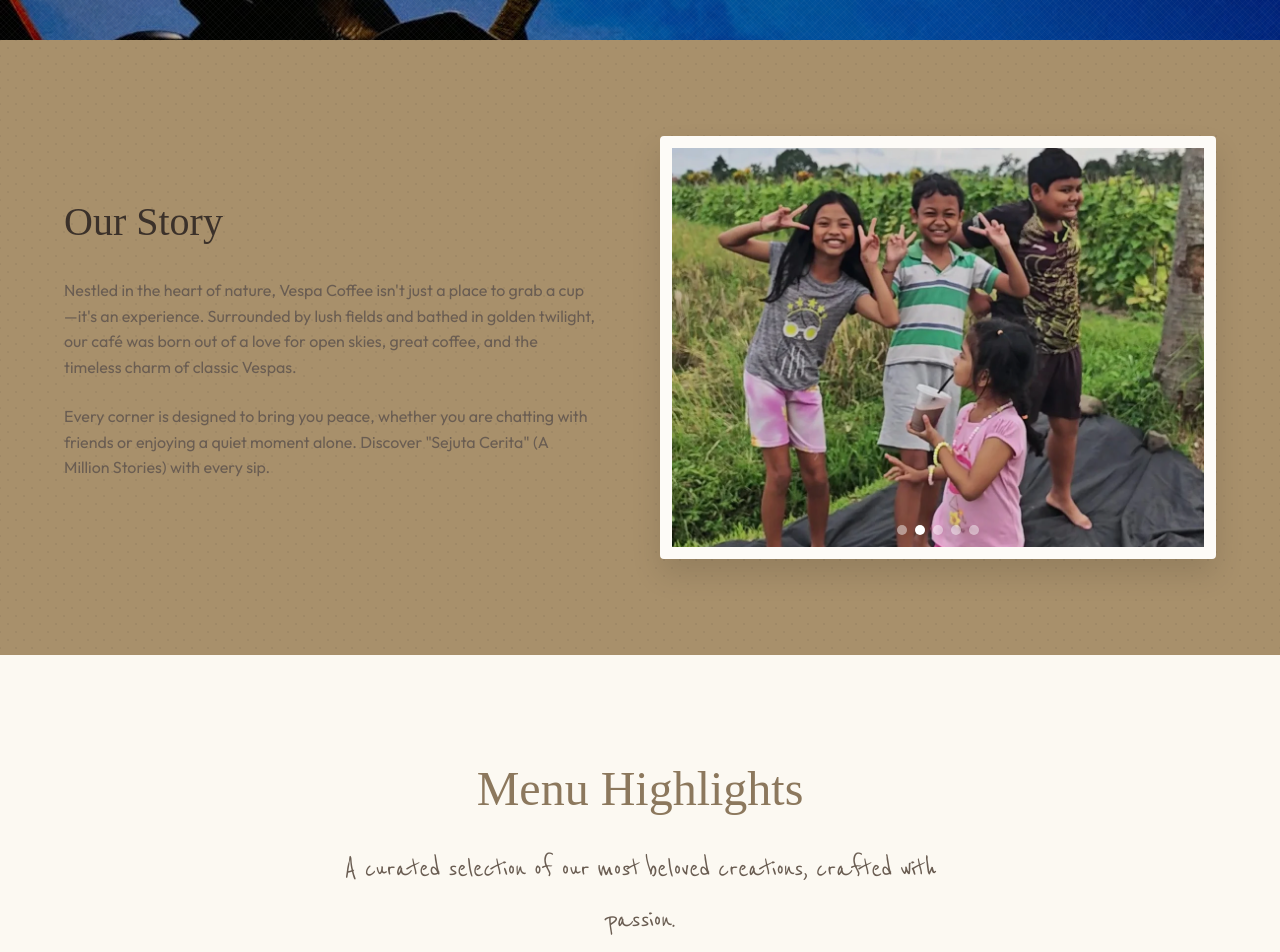
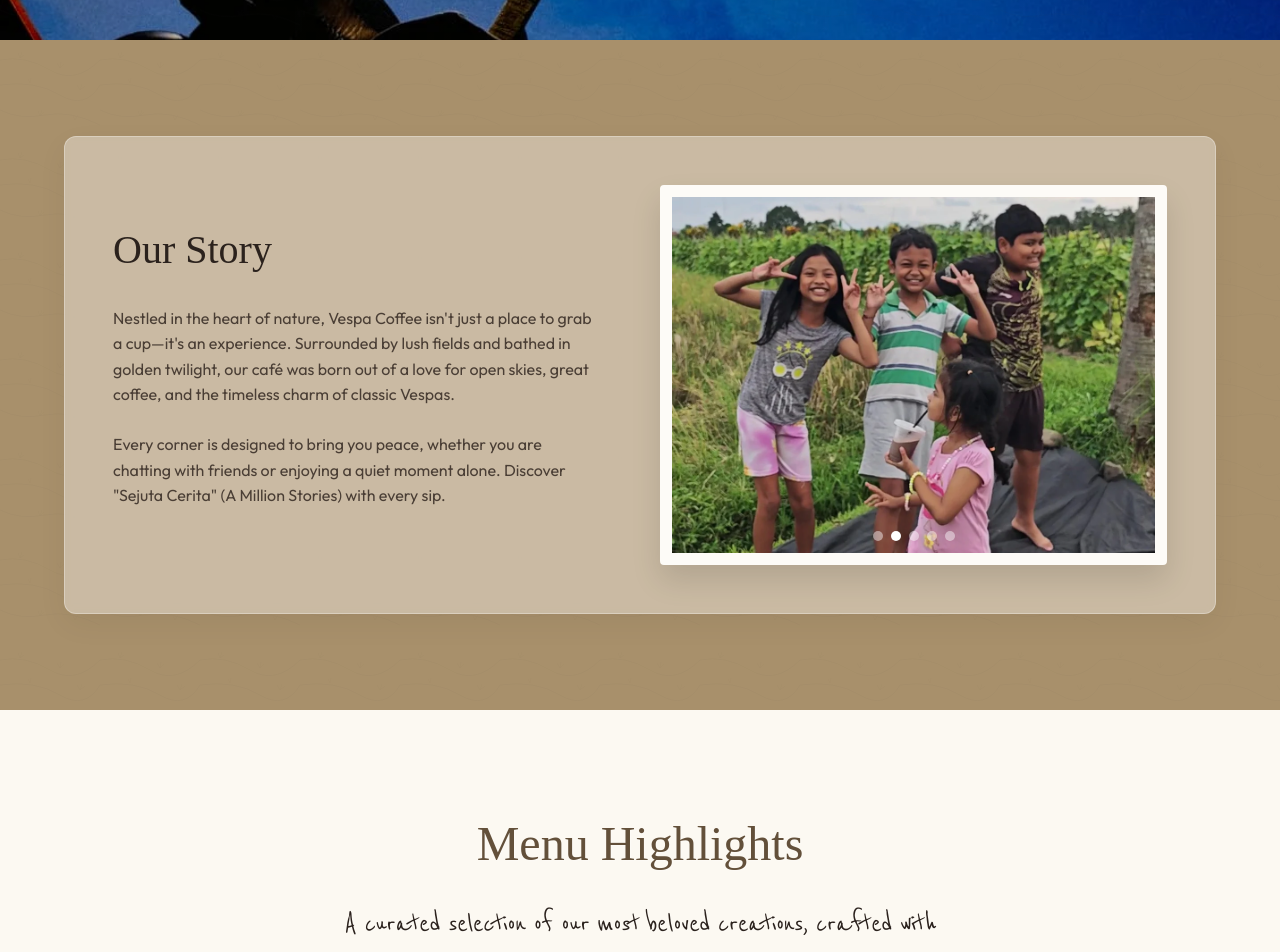
Before and after one commit to jowick-dem/ves-coff, a React (Vite) app: page / in a window 1280 px wide. Shown: the part 760-1712 px from the top of the page. Built offline with nearby package versions, Linux system fonts and the light colour scheme; a web font is replaced by a local one.

Commit message:
feat: add global styles, SVG pattern asset, and styling for About and Banner components

```diff
--- a/src/components/About/About.css
+++ b/src/components/About/About.css
@@ -1,15 +1,16 @@
-.about-container { display: flex; align-items: center; gap: 4rem; max-width: 1200px; margin: 0 auto; }
+.about-container { display: flex; align-items: center; gap: 4rem; max-width: 1200px; margin: 0 auto; background: rgba(253, 251, 247, 0.4); padding: 3rem; border-radius: 12px; box-shadow: 0 10px 30px rgba(0,0,0,0.05); border: 1px solid rgba(255,255,255,0.3); backdrop-filter: blur(4px); }
 .about-text { flex: 1; }
 .about-text h3 { font-size: 2.5rem; margin-bottom: 1.5rem; }
 .about-text p { margin-bottom: 1.5rem; color: var(--text-light); }
 .about-slideshow {
   flex: 1; position: relative; border-radius: 4px; overflow: hidden;
   border: 12px solid #fdfbf7;
+  aspect-ratio: 4/3;
   box-shadow: 0 15px 30px rgba(0,0,0,0.12); background: #1a140f; width: 100%;
 }
 .slide { display: none; }
 .slide.active { display: block; }
-.slide img { width: 100%; height: auto; display: block; aspect-ratio: 4/3; object-fit: cover; }
+.slide img { width: 100%; height: 100%; display: block; object-fit: cover; }
 .slide-dots { position: absolute; bottom: 12px; left: 50%; transform: translateX(-50%); display: flex; gap: 8px; z-index: 10; }
 .dot { width: 10px; height: 10px; border-radius: 50%; background: rgba(255,255,255,0.45); cursor: pointer; transition: background 0.3s; }
 .dot.active { background: #fff; }
--- a/src/components/Banner/Banner.css
+++ b/src/components/Banner/Banner.css
@@ -15,8 +15,8 @@
   top: 0; left: 0; width: 100%; height: 100%;
   background:
     linear-gradient(rgba(0, 0, 0, 0.5), rgba(0, 0, 0, 0.2)),
-    repeating-linear-gradient(45deg, rgba(255,255,255,0.03) 0px, rgba(255,255,255,0.03) 1px, transparent 1px, transparent 4px),
-    repeating-linear-gradient(-45deg, rgba(255,255,255,0.03) 0px, rgba(255,255,255,0.03) 1px, transparent 1px, transparent 4px);
+    url('../../assets/pattern-ricefield.svg');
+  background-repeat: repeat;
 }
 .hero-content {
   position: relative;
--- a/src/index.css
+++ b/src/index.css
@@ -2,11 +2,11 @@
 
 :root {
   --bg-color: #a8906b;
-  --text-main: #3b312a;
-  --text-light: #6a5d52;
-  --accent-color: #8c785d;
-  --accent-light: #d6caba;
-  --button-hover: #736148;
+  --text-main: #2b221d;
+  --text-light: #4a3e35;
+  --accent-color: #63503a;
+  --accent-light: #f4eee6;
+  --button-hover: #4d3e2d;
   --font-heading: 'Playfair Display', serif;
   --font-body: 'Outfit', sans-serif;
   --nav-bg: rgba(253, 251, 247, 0.95);
@@ -18,11 +18,8 @@ body {
   font-family: var(--font-body);
   color: var(--text-main);
   background-color: var(--bg-color);
-  background-image:
-    radial-gradient(rgba(59, 49, 42, 0.08) 1px, transparent 1px),
-    radial-gradient(rgba(59, 49, 42, 0.08) 1px, transparent 1px);
-  background-size: 16px 16px;
-  background-position: 0 0, 8px 8px;
+  background-image: url('./assets/pattern-ricefield.svg');
+  background-repeat: repeat;
   line-height: 1.6;
   overflow-x: hidden;
 }
@@ -32,8 +29,8 @@ a { text-decoration: none; color: inherit; }
 
 .section { padding: 6rem 5%; }
 .section-header { text-align: center; margin-bottom: 4rem; }
-.section-header h2 { font-size: 3rem; color: var(--accent-color); margin-bottom: 1rem; }
-.section-header p { font-size: 1.1rem; color: var(--text-light); max-width: 600px; margin: 0 auto; }
+.section-header h2 { font-size: 3rem; color: var(--accent-color); margin-bottom: 1rem; text-shadow: 1px 1px 2px rgba(255,255,255,0.4); }
+.section-header p { font-size: 1.1rem; color: var(--text-main); max-width: 600px; margin: 0 auto; font-weight: 500; text-shadow: 1px 1px 2px rgba(255,255,255,0.4); }
 
 .btn {
   display: inline-block;
```
Also changed, not shown: src/assets/pattern-ricefield.svg (added).
